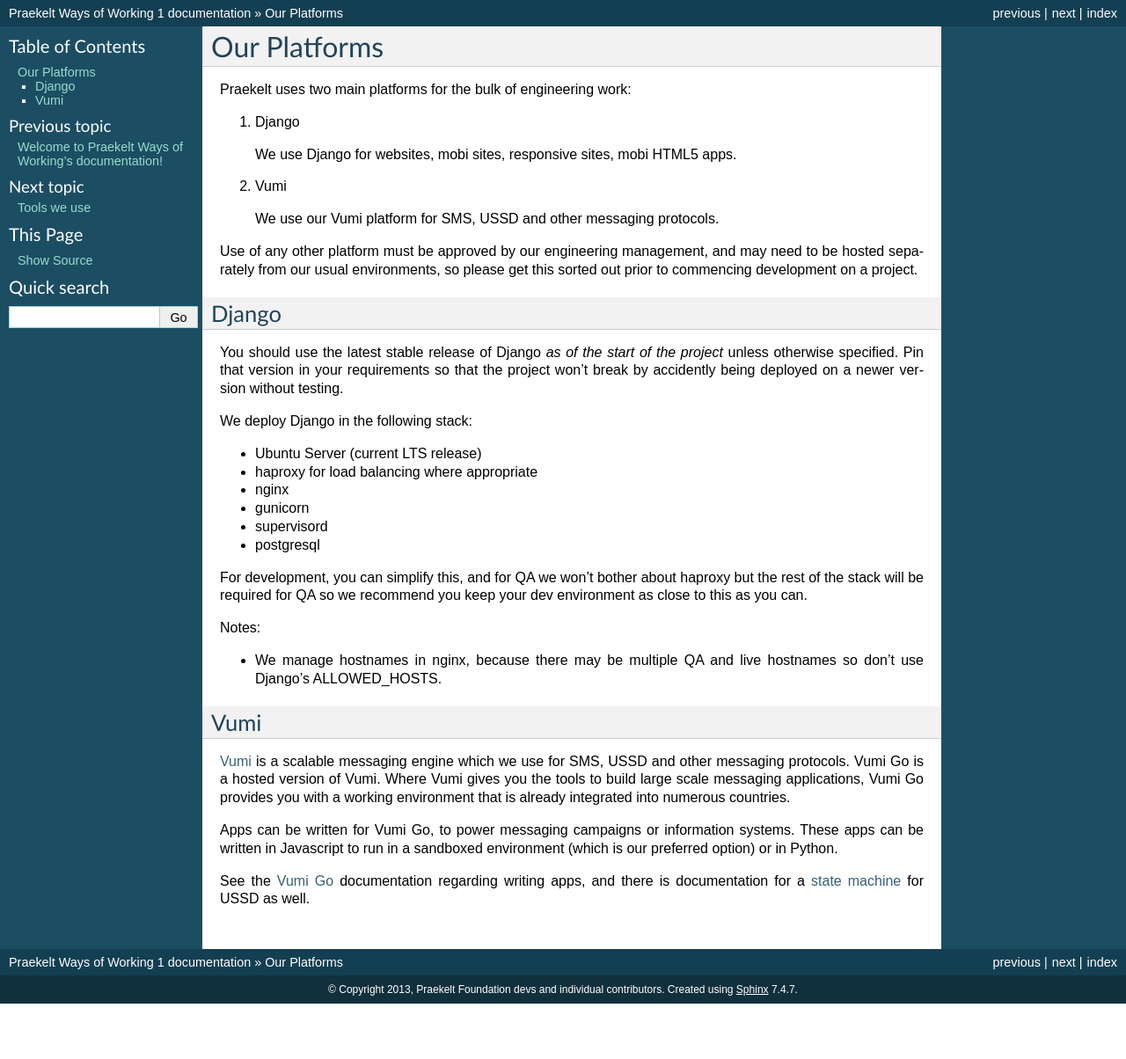
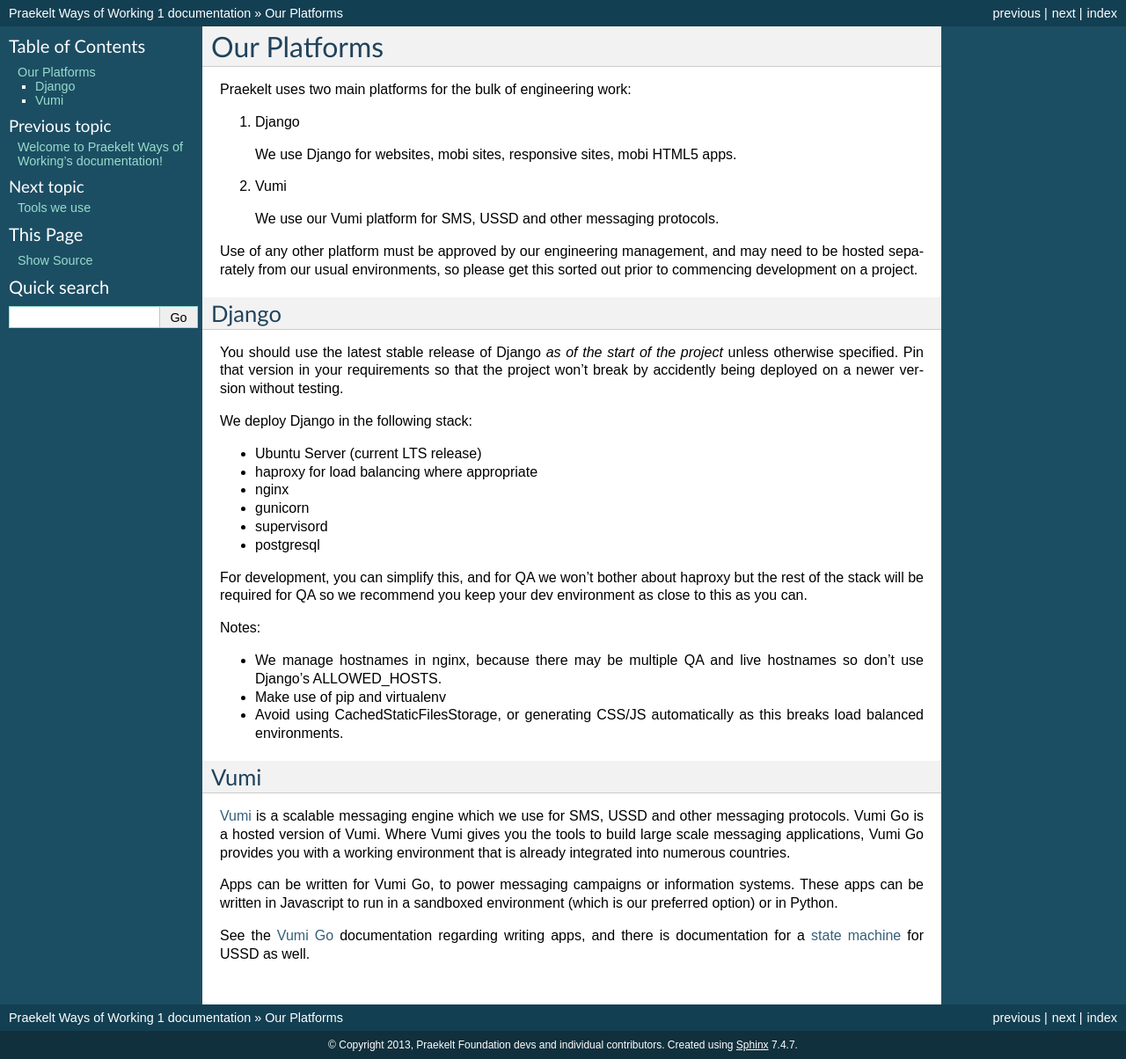
Before and after one commit to praekeltfoundation/ways-of-working, a Sphinx documentation site: the page built from docs/platforms.rst, in a window 1280 px wide. Shown: the whole page at 88% size. Built offline with Sphinx 7.4.7, drawn with Linux system fonts in a browser that asks for light colours; before the commit the page ends 1141 px from its top, so only the background shows below that.

Commit message:
Use pip, avoid needing to use static files cache

```diff
--- a/docs/platforms.rst
+++ b/docs/platforms.rst
@@ -40,7 +40,9 @@
 
 - We manage hostnames in nginx, because there may be multiple QA and live hostnames
   so don't use Django's ALLOWED_HOSTS.
-
+- Make use of pip and virtualenv
+- Avoid using CachedStaticFilesStorage, or generating CSS/JS automatically as this
+  breaks load balanced environments.
 
 Vumi
 ----
```
